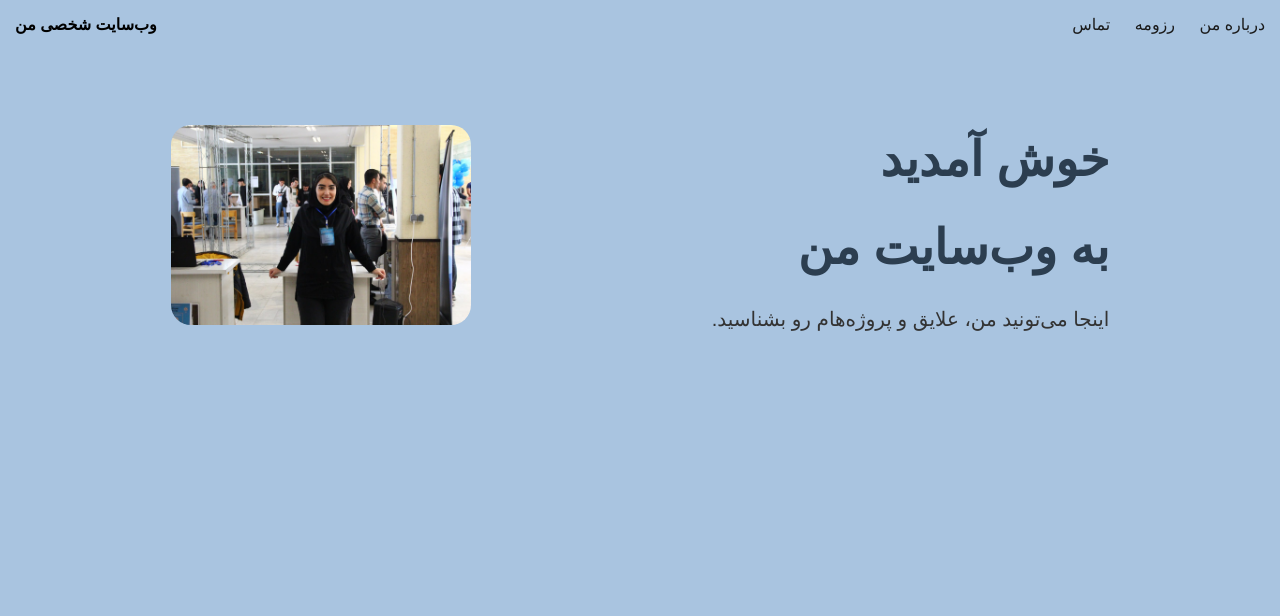
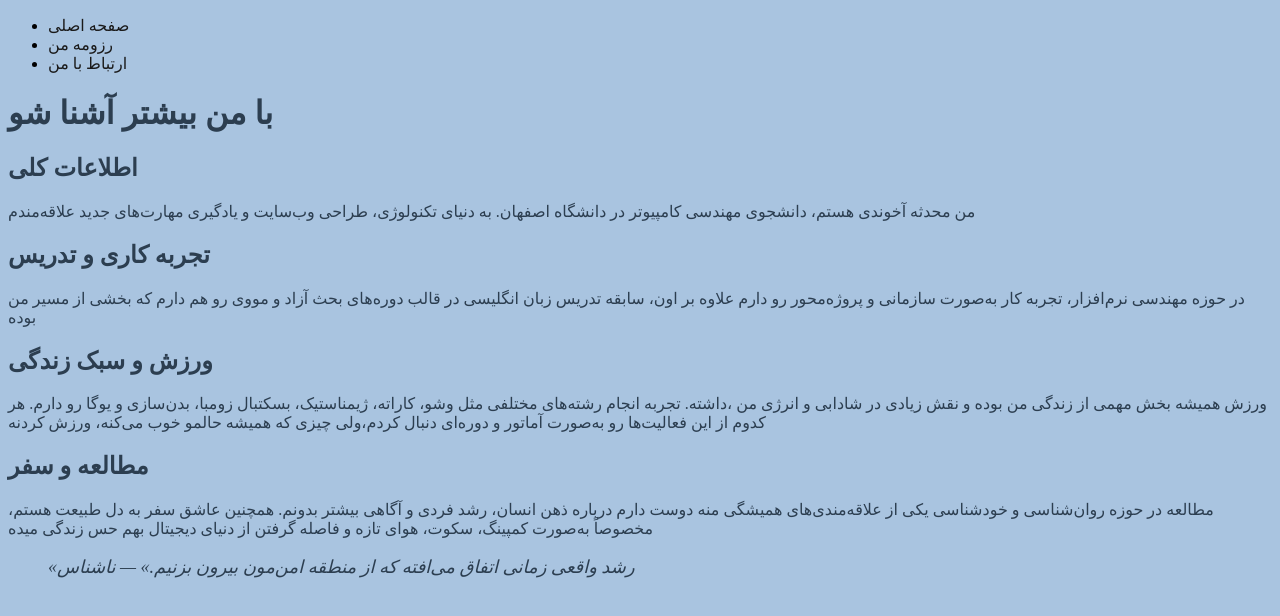
Before and after one commit to mohadese1381/myWebsite, a plain HTML site: page about.html in a window 1280 px wide. Drawn offline with Linux system fonts and the light colour scheme.

Commit message:
adds about init page

```diff
--- a/about.html
+++ b/about.html
@@ -1,29 +1,70 @@
-<body style="margin: 0; background-color: #a9c4e0; font-family: sans-serif; direction: rtl;">
-
-    <!-- منوی بالا -->
-    <div style="padding: 15px; background-color: #a9c4e0; display: flex; justify-content: space-between; align-items: center;">
-        <div>
-            <a href="about.html" style="margin-left: 20px; text-decoration: none; color: #1a1a1a;">درباره من</a>
-            <a href="resume.html" style="margin-left: 20px; text-decoration: none; color: #1a1a1a;">رزومه</a>
-            <a href="contact.html" style="text-decoration: none; color: #1a1a1a;">تماس</a>
-        </div>
-        <div style="font-weight: bold;">وب‌سایت شخصی من</div>
+<!DOCTYPE html>
+<html lang="fa">
+  <head>
+    <meta charset="UTF-8" />
+    <title>صفحه درباره من</title>
+  </head>
+  <body style="background-color: #a9c4e0">
+    <ul>
+      <li>
+        <a
+          href="index.html"
+          target="_blank"
+          style="text-decoration: none; color: #1a1a1a"
+          >صفحه‌ اصلی</a
+        >
+      </li>
+      <li>
+        <a
+          href="resume.html"
+          target="_blank"
+          style="text-decoration: none; color: #1a1a1a"
+          >رزومه من</a
+        >
+      </li>
+      <li>
+        <a
+          href="contact.html"
+          target="_blank"
+          style="text-decoration: none; color: #1a1a1a"
+          >ارتباط با من</a
+        >
+      </li>
+    </ul>
+    <div style="color: #2c3e50">
+      <h1>با من بیشتر آشنا شو</h1>
+      <h2>اطلاعات کلی</h2>
+      <p>
+        من محدثه آخوندی هستم، دانشجوی مهندسی کامپیوتر در دانشگاه اصفهان. به
+        دنیای تکنولوژی، طراحی وب‌سایت و یادگیری مهارت‌های جدید علاقه‌مندم
+      </p>
+      <h2>تجربه کاری و تدریس</h2>
+      <p>
+        در حوزه مهندسی نرم‌افزار، تجربه کار به‌صورت سازمانی و پروژه‌محور رو دارم
+        علاوه بر اون، سابقه تدریس زبان انگلیسی در قالب دوره‌های بحث آزاد و مووی
+        رو هم دارم که بخشی از مسیر من بوده
+      </p>
+      <h2>ورزش و سبک زندگی</h2>
+      <p>
+        ورزش همیشه بخش مهمی از زندگی من بوده و نقش زیادی در شادابی و انرژی من
+        ،داشته. تجربه انجام رشته‌های مختلفی مثل وشو، کاراته، ژیمناستیک، بسکتبال
+        زومبا، بدن‌سازی و یوگا رو دارم. هر کدوم از این فعالیت‌ها رو به‌صورت
+        آماتور و دوره‌ای دنبال کردم،ولی چیزی که همیشه حالمو خوب می‌کنه، ورزش
+        کردنه
+      </p>
+      <h2>مطالعه و سفر</h2>
+      <p>
+        مطالعه در حوزه روان‌شناسی و خودشناسی یکی از علاقه‌مندی‌های همیشگی منه
+        دوست دارم درباره ذهن انسان، رشد فردی و آگاهی بیشتر بدونم. همچنین عاشق
+        سفر به دل طبیعت هستم، مخصوصاً به‌صورت کمپینگ، سکوت، هوای تازه و فاصله
+        گرفتن از دنیای دیجیتال بهم حس زندگی میده
+      </p>
     </div>
-
-    <!-- بخش اصلی با متن و عکس -->
-    <div style="display: flex; align-items: center; justify-content: space-around; padding: 50px;">
-
-        <!-- متن سمت راست -->
-        <div>
-            <h1 style="font-size: 48px; color: #2c3e50;">خوش آمدید</h1>
-            <h1 style="font-size: 48px; color: #2c3e50;">به وب‌سایت من</h1>
-            <p style="font-size: 20px; color: #333;">اینجا می‌تونید من، علایق و پروژه‌هام رو بشناسید.</p>
-        </div>
-
-        <!-- عکس سمت چپ -->
-        <div>
-            <img src="images/profile.jpg" alt="عکس پروفایل" width="300" style="border-radius: 20px;">
-        </div>
-
+    <div>
+      <blockquote style="font-style: italic; font-size: 18px; color: #2c3e50">
+        «رشد واقعی زمانی اتفاق می‌افته که از منطقه امن‌مون بیرون بزنیم.»
+        <cite>— ناشناس</cite>
+      </blockquote>
     </div>
-</body>
+  </body>
+</html>
```
Also changed, not shown: index.html (+2 -2 lines).
